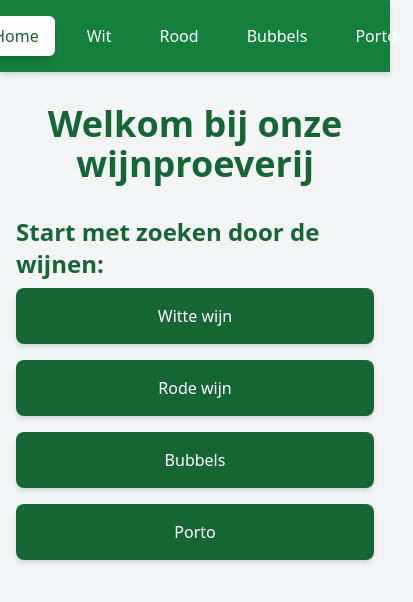
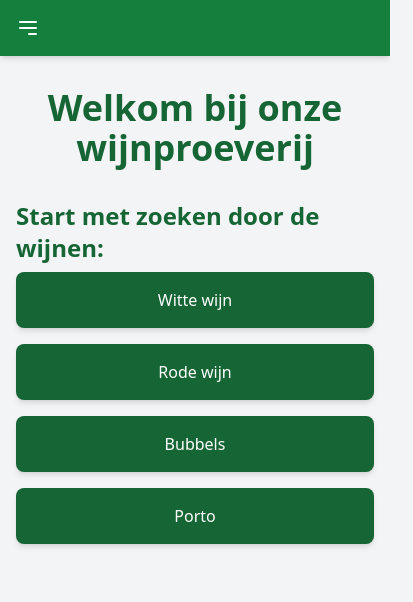
Before and after one commit to WoutPaepenUcLL/kaas-en-wjin, a Next.js app: page / in a window 390 px wide. Shown: the top 602 px of the page, 413 px wide, since content can reach past the window. Built offline with nearby package versions, Linux system fonts and the light colour scheme.

Commit message:
Refactor Navbar component to update navigation items and add mobile menu functionality

```diff
--- a/app/components/Navbar.tsx
+++ b/app/components/Navbar.tsx
@@ -8,16 +8,43 @@ interface NavbarProps {
 const Navbar: React.FC<NavbarProps> = ({ activeSection, setActiveSection }) => {
   const navItems = ['home','wit', 'rood', 'bubbels', 'porto'];
 
+  const [isOpen, setIsOpen] = React.useState(false);
+
   return (
-    <nav className="bg-green-700 p-4 shadow-md">
-      <ul className="flex flex-row-auto  justify-center space-x-4 md:flex-col-auto">
+    <nav className="bg-green-700 p-4 shadow-md md:flex-col-auto">
+      <div className="flex justify-between items-center md:hidden">
+        <button
+          className="text-white focus:outline-none"
+          onClick={() => setIsOpen(!isOpen)}
+        >
+          <svg
+            className="w-6 h-6"
+            fill="none"
+            stroke="currentColor"
+            viewBox="0 0 24 24"
+            xmlns="http://www.w3.org/2000/svg"
+          >
+            <path
+              strokeLinecap="round"
+              strokeLinejoin="round"
+              strokeWidth="2"
+              d={isOpen ? "M6 18L18 6M6 6l12 12" : "M4 6h16M4 12h16m-7 6h7"}
+            />
+          </svg>
+        </button>
+      </div>
+      <ul
+        className={`${
+          isOpen ? "block" : "hidden"
+        } md:flex flex-col md:flex-row justify-center space-x-2 md:space-x-0 md:space-y-2 overflow-x-auto`}
+      >
         {navItems.map((item) => (
-          <li key={item}>
+          <li key={item} className="flex-shrink-0">
             <button
               className={`px-4 py-2 rounded-md transition-all duration-300 ease-in-out transform hover:scale-105 ${
                 activeSection === item
-                  ? 'bg-white text-green-800 shadow-lg'
-                  : 'text-white hover:bg-green-600'
+                  ? "bg-white text-green-800 shadow-lg"
+                  : "text-white hover:bg-green-600"
               }`}
               onClick={() => setActiveSection(item)}
             >
@@ -28,6 +55,6 @@ const Navbar: React.FC<NavbarProps> = ({ activeSection, setActiveSection }) => {
       </ul>
     </nav>
   );
-};
+}
 
 export default Navbar;
```
